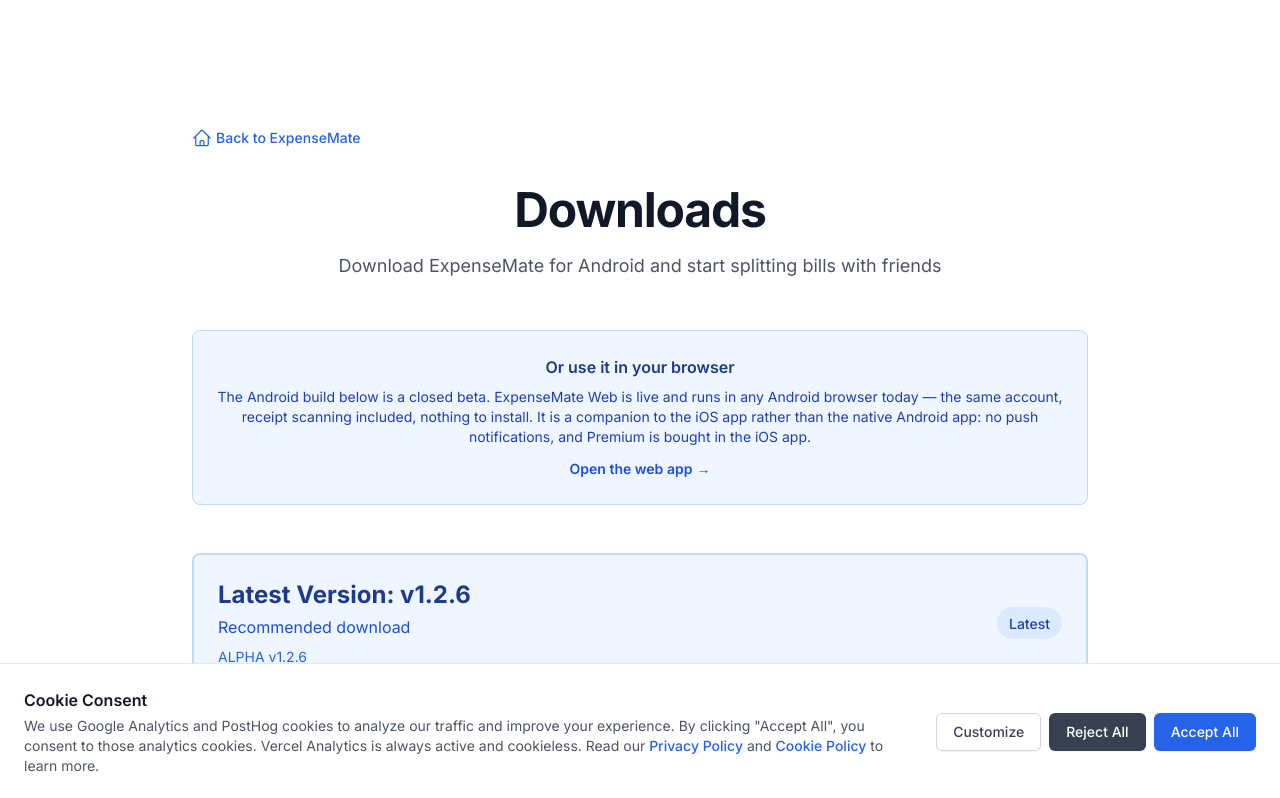
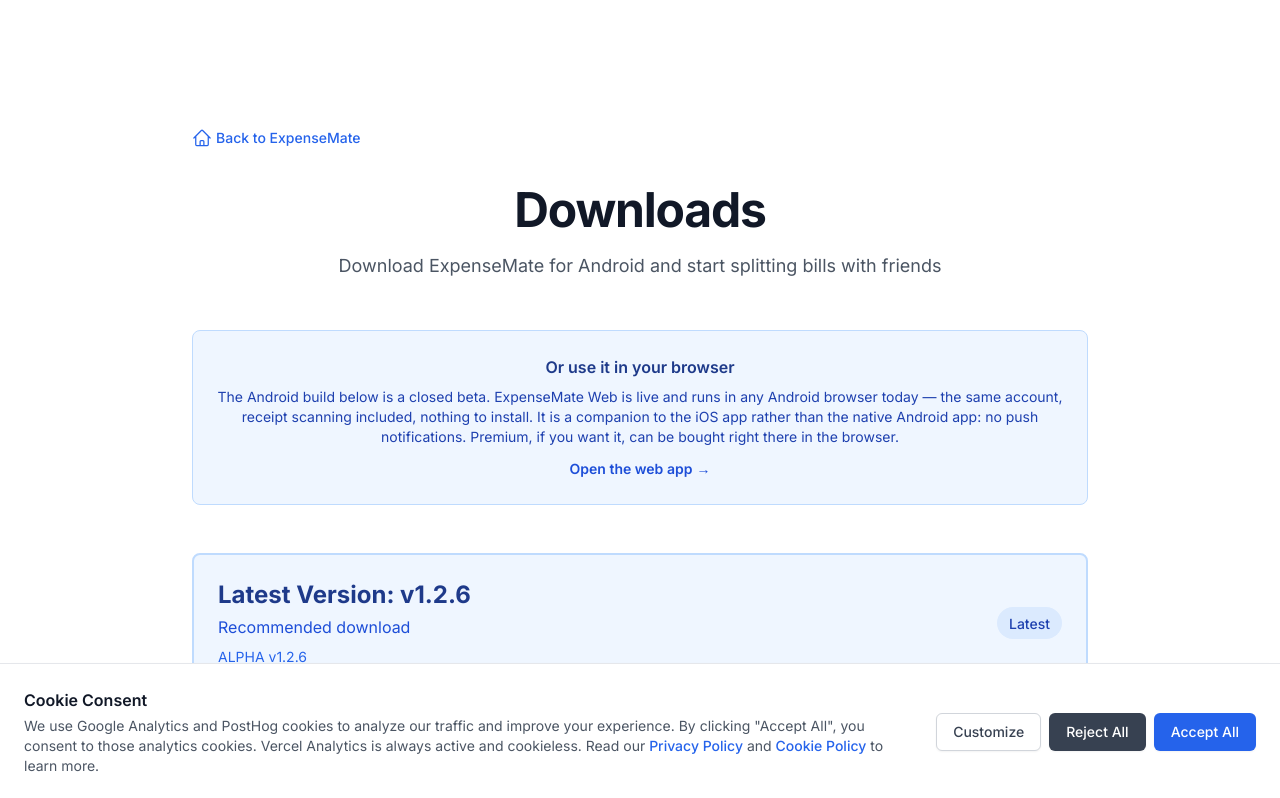
Before and after one commit to SM1LE21/bill-splitting-Website, a Next.js app: page /downloads in a window 1280 px wide. Shown: the top 798 px of the page. Built offline with nearby package versions, Linux system fonts and the light colour scheme.

Commit message:
fix(downloads): Premium is buyable in the browser, not only in the iOS app

```diff
--- a/src/app/downloads/page.tsx
+++ b/src/app/downloads/page.tsx
@@ -65,7 +65,8 @@
               The Android build below is a closed beta. ExpenseMate Web is live and runs
               in any Android browser today — the same account, receipt scanning included,
               nothing to install. It is a companion to the iOS app rather than the native
-              Android app: no push notifications, and Premium is bought in the iOS app.
+              Android app: no push notifications. Premium, if you want it, can be bought
+              right there in the browser.
             </p>
             <a
               href={WEB_APP_URL}
```
